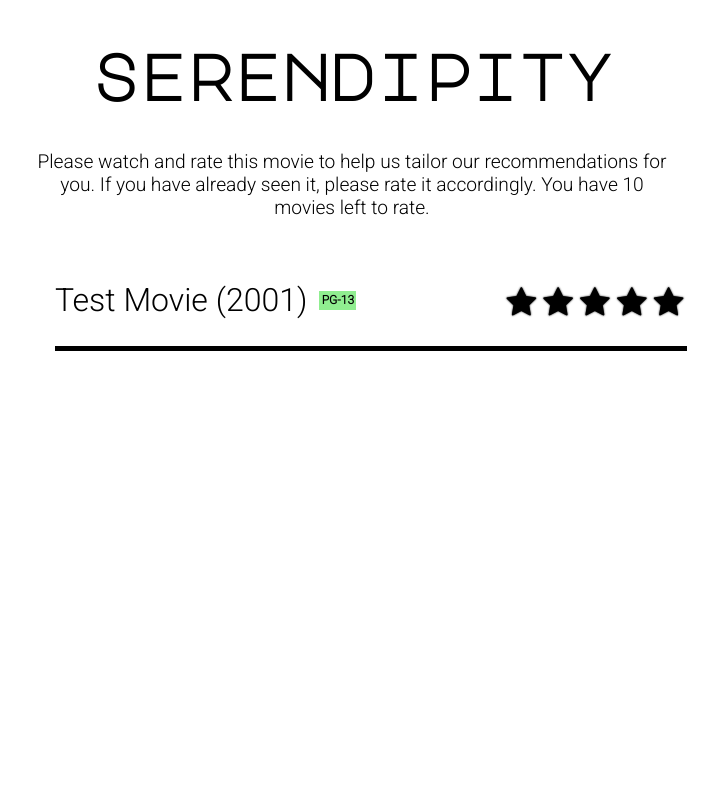
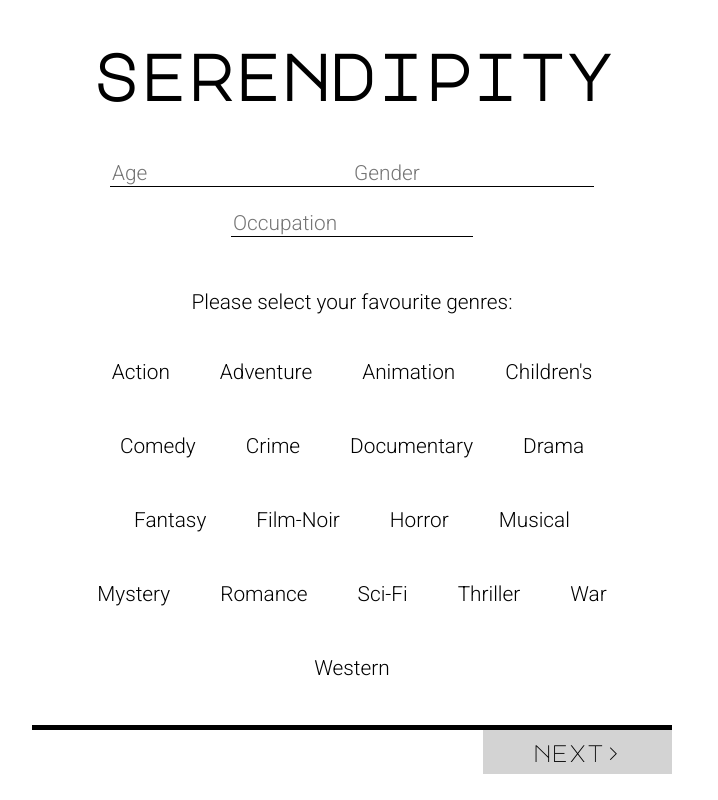
Before and after one commit to JackFlukinger/Serendipity, an Angular app in the folder Serendipity/: page / in a window 1280 px wide. Shown: the whole page, without its empty margins (288-1006 px from the left). Built offline with nearby package versions, Linux system fonts and the light colour scheme.

Commit message:
Lots of style improvements. Logo functionality with fade.

```diff
--- a/Serendipity/src/app/app.component.html
+++ b/Serendipity/src/app/app.component.html
@@ -1,8 +1,11 @@
 <!--The content below is only a placeholder and can be replaced.-->
-<div style="text-align:center">
-  <h1>
+<div style="text-align:center" (mouseenter)="showDefinition=true" (mouseleave)="showDefinition=false">
+  <h1 [ngClass]="showDefinition ? 'transparent' : 'opaque'">
     serendipity
   </h1>
+  <h2 class="definition" *ngIf="showDefinition" [@fade]>
+    (noun): the faculty or phenomenon of finding valuable or agreeable things not sought for
+  </h2>
 </div>
 <app-interests *ngIf="stage == 1"></app-interests>
 <app-random *ngIf="stage == 2"></app-random>
--- a/Serendipity/src/app/app.component.scss
+++ b/Serendipity/src/app/app.component.scss
@@ -0,0 +1,21 @@
+.definition {
+  z-index: 10;
+  position: absolute;
+  top: 0;
+  width: 100%;
+  height: inherit;
+  text-align: center;
+  font-family: 'Roboto', sans-serif;
+  font-size: 1.5em;
+  font-weight: lighter;
+}
+
+.transparent {
+  transition: .2s ease-in;
+  opacity: 0;
+}
+
+.opaque {
+  transition: .2s .2s ease-in;
+  opacity: 1;
+}
--- a/Serendipity/src/app/app.component.ts
+++ b/Serendipity/src/app/app.component.ts
@@ -1,11 +1,25 @@
 import { Component } from '@angular/core';
+import { style, state, animate, transition, trigger } from '@angular/animations';
 
 
 @Component({
   selector: 'app-root',
   templateUrl: './app.component.html',
-  styleUrls: ['./app.component.scss']
+  styleUrls: ['./app.component.scss'],
+  animations: [
+    trigger('fade', [
+      transition(':enter', [   // :enter is alias to 'void => *'
+        style({opacity:0}),
+        animate('0.2s 0.2s ease-in', style({opacity:1}))
+      ]),
+      transition(':leave', [   // :enter is alias to 'void => *'
+        style({opacity:1}),
+        animate('0.2s ease-in', style({opacity:0}))
+      ])
+    ])
+  ]
 })
 export class AppComponent {
-  stage = 2;
+  showDefinition = false;
+  stage = 1;
 }
--- a/Serendipity/src/app/interests/interests.component.html
+++ b/Serendipity/src/app/interests/interests.component.html
@@ -2,25 +2,16 @@
   <form [formGroup]="profileForm" (ngSubmit)="onSubmit()" novalidate>
 
     <div class = "bioItems">
-    <label>
-      Age:
       <input
       type="number"
       formControlName="age"
-      placeholder="32">
-    </label>
-    <label>
-      Gender:
+      placeholder="Age">
       <input
       formControlName="gender"
-      placeholder="Male">
-    </label>
-    <label>
-      Occupation:
+      placeholder="Gender">
       <input
       formControlName="occupation"
-      placeholder="Bus Driver">
-    </label>
+      placeholder="Occupation">
    </div>
 
     <div class="genres">
@@ -28,7 +19,7 @@
         <input type="button" class="genreBtn" [ngClass]="likedgenres[i] ? 'selected' : ''" *ngFor = "let genre of genres; let i = index" id="{{ i }}" (click)="toggleGenre(i)" value ="{{ genre }}">
       </div>
 
-    <button class="btn_submit" type="submit" [disabled]="!profileForm.valid" (click)="onSubmit()">next></button>
+    <input type="submit" [disabled]="!profileForm.valid" value="next>" (click)="onSubmit()">
 
   </form>
 </div>
--- a/Serendipity/src/app/interests/interests.component.scss
+++ b/Serendipity/src/app/interests/interests.component.scss
@@ -6,12 +6,13 @@ label, .formField{
     text-align: center;
     list-style: none;
     padding: 10px;
-  }
+}
 
-  .genres{
-    margin: auto;
-    padding:20px
-  }
+.genres{
+  margin: auto;
+  padding:20px;
+  border-bottom: 5px solid black;
+}
 
 .genreBtn{
   font-family: 'Roboto', sans-serif;
@@ -22,12 +23,12 @@ label, .formField{
   padding: 25px;
   transition: .2s;
   text-align: left;
-  border-bottom: 1px solid darkgrey;
+  border: none;
 }
 
 .genreBtn:hover {
-  padding-bottom: 14px;
-  border-bottom: 3px solid black;
+  //padding-bottom: 14px;
+  box-shadow: 0px 0px 3px black inset;
   cursor: pointer;
 }
 
@@ -43,10 +44,9 @@ form{
 
 input {
   font-family: 'Roboto', sans-serif;
-  font-weight: bold;
   border: 0px;
   border-bottom: 1px solid black;
-  font-size: 1em;
+  font-size: 1.3em;
 }
 
 input:focus {
@@ -54,31 +54,24 @@ input:focus {
 }
 
 
-.btn_submit{
+input[type=submit] {
+  border: none;
   font-family: 'Major Mono Display', monospace;
-  border: none;
-  padding: 10px 20px;
+  padding: 10px 50px;
   color: black;
-  font-size: 1em;
-  //border: 4px solid white;
+  font-size: 1.5em;
   background-color: lightgrey;
   transition: .2s;
   float: right;
-  margin-top:20px;
+
+  &:hover{
+    font-family: 'Major Mono Display', monospace;
+    box-shadow: 0px 0px 2px black inset;
+    cursor: pointer;
+  }
+
 }
 
-.btn_submit:hover{
-  font-family: 'Major Mono Display', monospace;
-  border: none;
-  padding: 10px 20px;
-  color: black;
-  font-size: 1em;
-  //background-color: lightgreen;
-  //border: 4px solid black;
-  box-shadow: 0px 0px 2px black inset;
-  cursor: pointer;
-  margin-top: 20px;
-}
 
 .bioItems{
   line-height: 50px;
--- a/Serendipity/src/app/moviecard/moviecard.component.html
+++ b/Serendipity/src/app/moviecard/moviecard.component.html
@@ -11,5 +11,5 @@
       <span id="5star" [ngClass]="stars >= 5 ? 'selected' : ''" class="fa fa-star" (click)="stars = 5; tempstars = 5;" (mouseenter)="tempstars = stars; stars = 5;"  (mouseleave) ="stars = tempstars; tempstars = 5;"></span>
     </div>
   </div>
-  <div class="continue" *ngIf="stars > 0 && tempstars > 0" [@slideDown]>Next Movie ></div>
+  <div class="continue" *ngIf="stars > 0 && tempstars > 0" [@slideDown]>next movie></div>
 </div>
--- a/Serendipity/src/app/moviecard/moviecard.component.scss
+++ b/Serendipity/src/app/moviecard/moviecard.component.scss
@@ -2,7 +2,6 @@
   margin-top: 20px;
   display: inline-block;
   width: 100%;
-  padding: 0% 3%;
   font-family: Roboto, sans-serif;
   height: auto;
 }
@@ -45,21 +44,24 @@
   &:hover {
     cursor: pointer;
     font-size: 2.3em;
+    text-shadow: 0px 0px 3px black;
   }
 }
 
 .selected {
-  color: orange;
+  color: #ffb01f;
 }
 
 .continue {
+  font-family: 'Major Mono Display', monospace;
+  font-size: 1.5em;
   float: right;
   background-color: lightgrey;
   padding: 10px 50px;
   transition: .2s;
 
   &:hover {
-    box-shadow: 0px 0px 2px black;
+    box-shadow: 0px 0px 2px black inset;
     cursor: pointer;
   }
 }
--- /dev/null
+++ b/Serendipity/src/backend/server.js
@@ -0,0 +1,6 @@
+const express = require('express');
+const app = express();
+
+app.listen(8000, () => {
+  console.log('Server started!')
+})
--- a/Serendipity/src/styles.scss
+++ b/Serendipity/src/styles.scss
@@ -1,4 +1,10 @@
 /* You can add global styles to this file, and also import other style files */
+body {
+  position: relative;
+  margin: 0;
+  min-height: 93vh;
+}
+
 .content {
   margin: auto;
   width: 50%;
```
Also changed, not shown: Serendipity/src/backend/package.json (added, +20 -0 lines), 1 other file (tests, documents, lock files or other folders).
